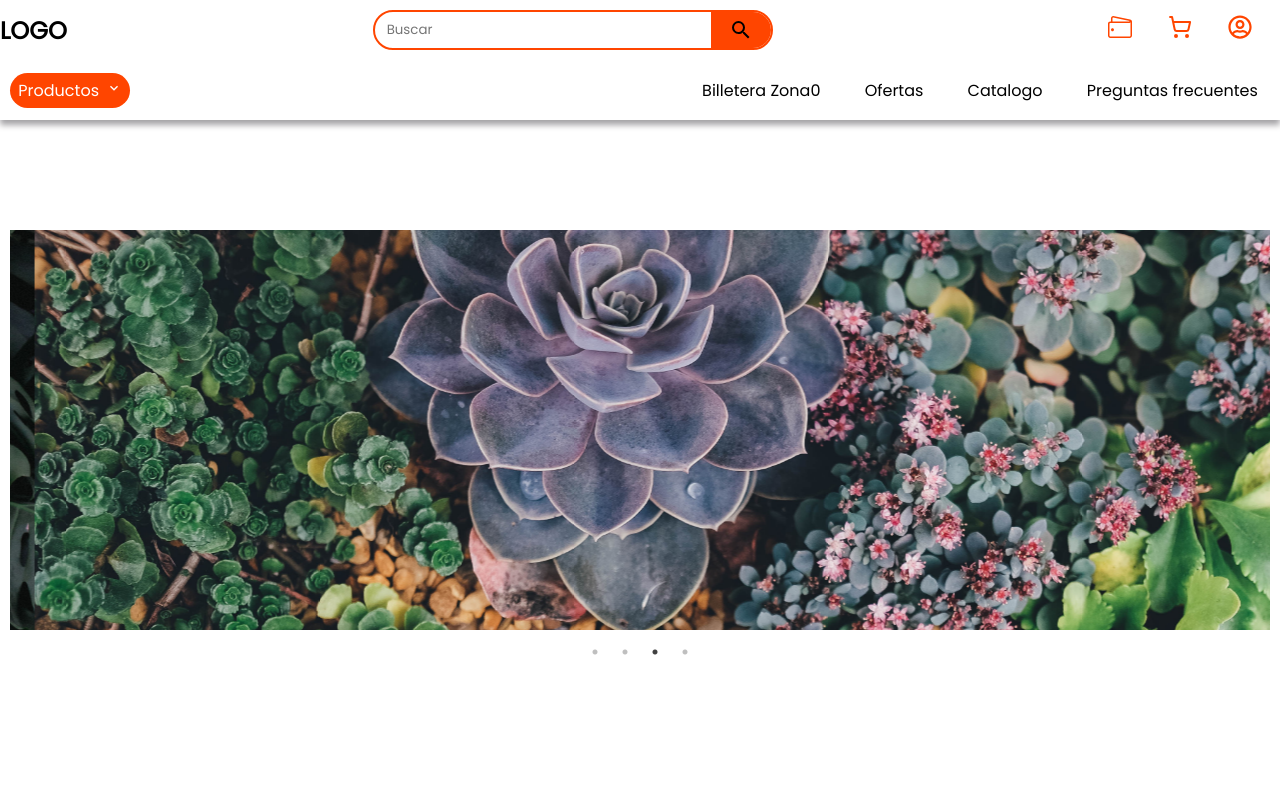
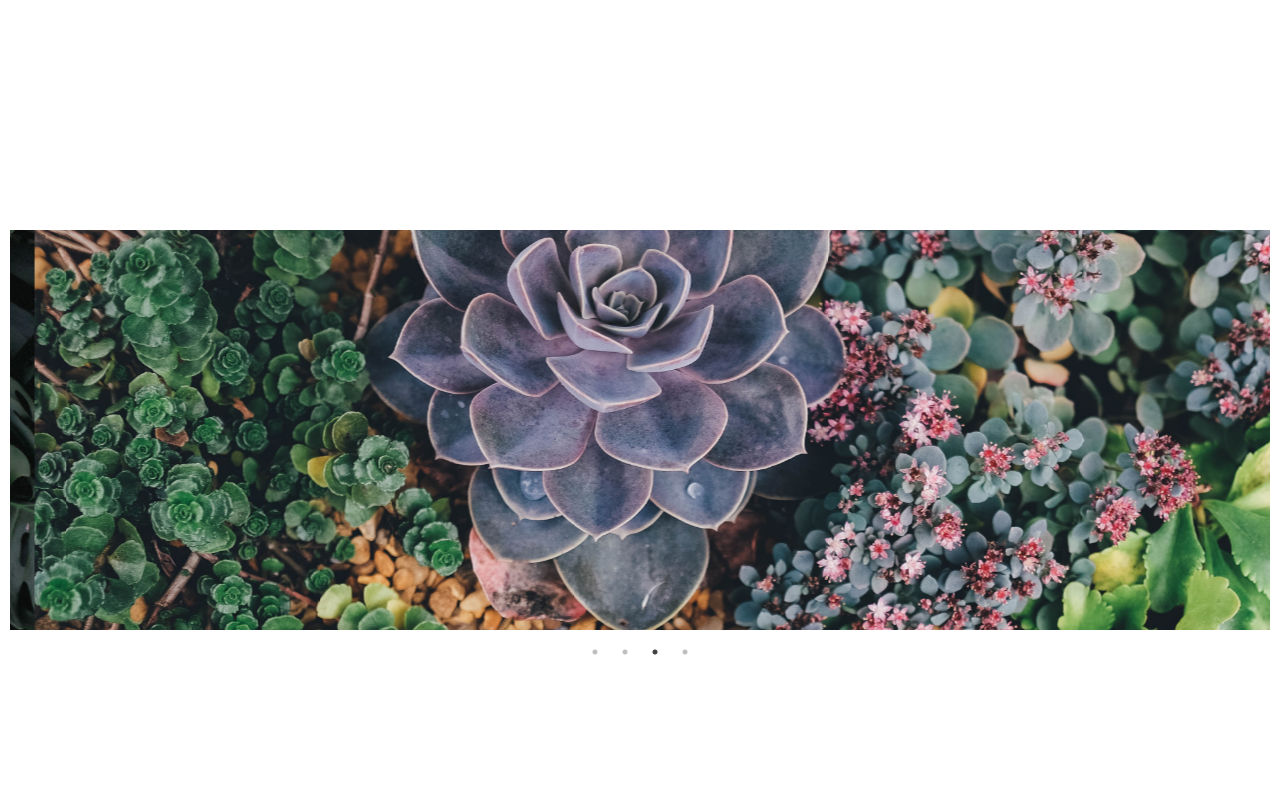
Before and after one commit to SmilingWitch/e-commece, a Next.js app: page / in a window 1280 px wide. Shown: the top 800 px of the page. Built offline with nearby package versions, Linux system fonts and the light colour scheme.

Commit message:
ref: delete Navbar component from layout.js

```diff
--- a/src/app/layout.js
+++ b/src/app/layout.js
@@ -3,18 +3,14 @@ import { Inter } from 'next/font/google'
 import './globals.css'
 import Navbar from '@/components/Navbar'
 
-const inter = Inter({ subsets: ['latin'] })
 
-export const metadata = {
- title: 'Create Next App',
- description: 'Generated by create next app',
+
+export default function RootLayout({
+  children, // will be a page or nested layout
+}) {
+  return (
+    <html lang="en">
+      <body>{children}</body>
+    </html>
+  )
 }
-
-export default function RootLayout({ children }) {
- return (
-   <>
-     <Navbar/>
-     <main className={inter.className}>{children}</main>
-   </>
- )
-}
```
